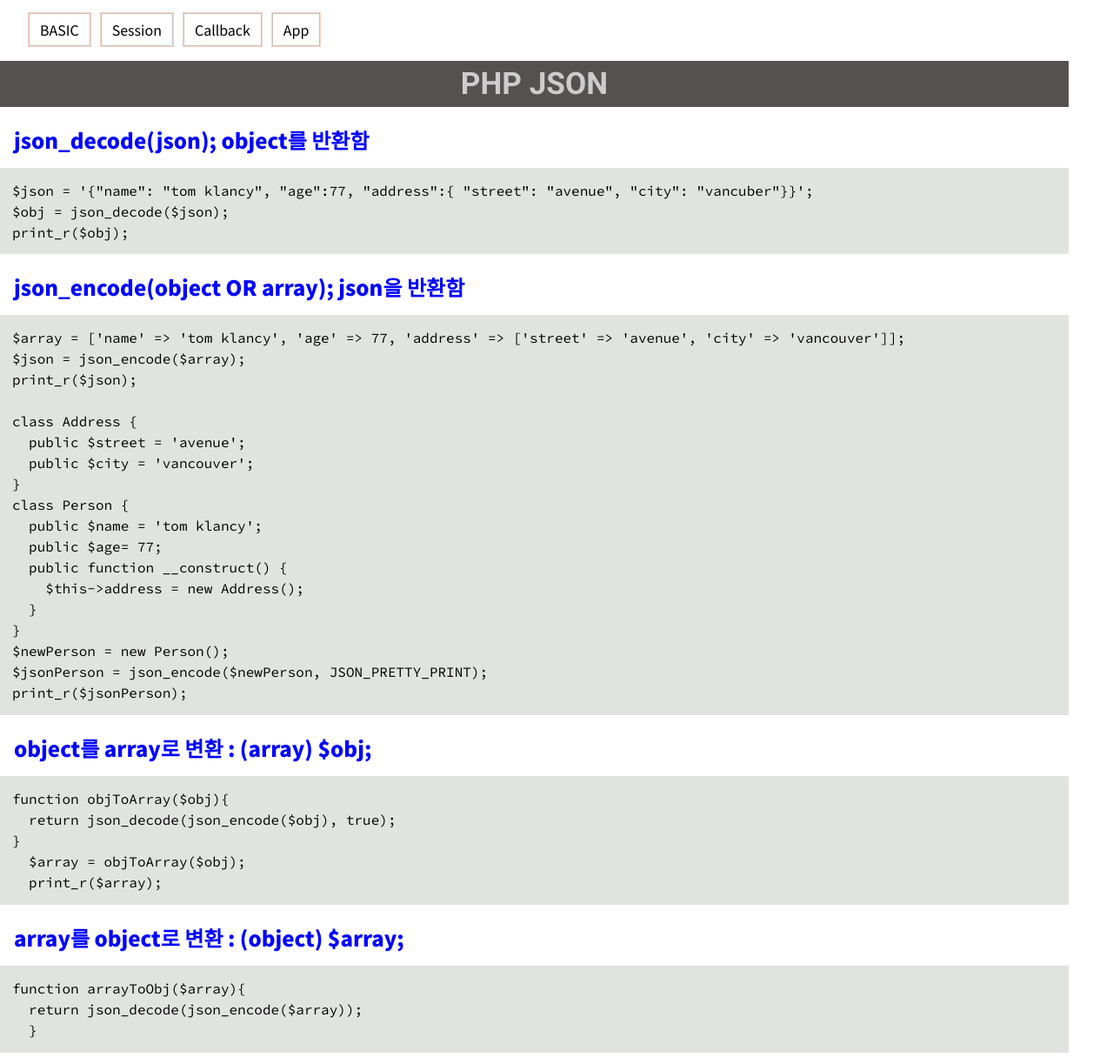
After one commit to slow333/php-20250804, a PHP site: page /contents/basic/php_json.php in a window 1280 px wide. The commit adds this page. Shown: the whole page at 87% size. Run offline with PHP 8.4, Linux system fonts and the light colour scheme; style sheets or scripts are compiled from the project's sources.

Commit message:
done not yet

```diff
--- a/contents/app/todo.css
+++ b/contents/app/todo.css
@@ -67,7 +67,7 @@ li.todo-item{
 li.completed {
     text-decoration: line-through;
     color: #888;
-    background-color: #e9ecef;
+    background-color: #6c87fd;
 }
 li .todo-text {
     flex-grow: 1;
--- /dev/null
+++ b/contents/basic/php_json.php
@@ -0,0 +1,54 @@
+<!DOCTYPE html>
+<html lang="en">
+<head>
+  <meta charset="UTF-8">
+  <meta name="viewport" content="width=device-width, initial-scale=1.0">
+  <link rel='stylesheet' href="/index.css"/>
+  <title>PHP JSON</title>
+</head>
+<body>
+<?php include '../../include/nav.php' ?>
+
+<h1>PHP JSON</h1>
+<article>
+  <h3>json_decode(json); object를 반환함</h3>
+<pre>
+$json = '{"name": "tom klancy", "age":77, "address":{ "street": "avenue", "city": "vancuber"}}';
+$obj = json_decode($json);
+print_r($obj);
+</pre>
+  <h3>json_encode(object OR array); json을 반환함</h3>
+<pre>
+$array = ['name' => 'tom klancy', 'age' => 77, 'address' => ['street' => 'avenue', 'city' => 'vancouver']];
+$json = json_encode($array);
+print_r($json);
+
+class Address {
+  public $street = 'avenue';
+  public $city = 'vancouver';
+}
+class Person {
+  public $name = 'tom klancy';
+  public $age= 77;
+  public function __construct() {
+    $this->address = new Address();
+  }
+}
+$newPerson = new Person();
+$jsonPerson = json_encode($newPerson, JSON_PRETTY_PRINT);
+print_r($jsonPerson);
+</pre>
+  <h3>object를 array로 변환 : (array) $obj;</h3>
+  <pre>function objToArray($obj){
+  return json_decode(json_encode($obj), true);
+}
+  $array = objToArray($obj);
+  print_r($array);
+</pre>
+  <h3>array를 object로 변환 : (object) $array;</h3>
+  <pre>function arrayToObj($array){
+  return json_decode(json_encode($array));
+  }</pre>
+</article>
+</body>
+</html>
--- /dev/null
+++ b/contents/data.txt
@@ -0,0 +1,2 @@
+<h2>file_exists로 검증 해서 애러처리 후 내용</h2>
+<p>file_get_contents로 불러온 내용</p>
--- a/include/nav.php
+++ b/include/nav.php
@@ -8,6 +8,9 @@
         <li><a href="/contents/basic/php_form-filter.php">Form, filter</a></li>
         <li><a href="/contents/basic/php_fileupload.php">Form File Upload</a></li>
         <li><a href="/contents/basic/php_array.php">Array</a></li>
+        <li><a href="/contents/basic/php_json.php">JSON</a></li>
+        <li><a href="/contents/basic/php_file.php">file_get/put_contents</a></li>
+        <li><a href="/contents/basic/php_try_catch.php">try catch</a></li>
       </ul>
     </li>
     <li style="position:relative;">
```
Also changed, not shown: contents/basic/php_file.php (added, +25 -0 lines), contents/basic/php_try_catch.php (added, +52 -0 lines).
